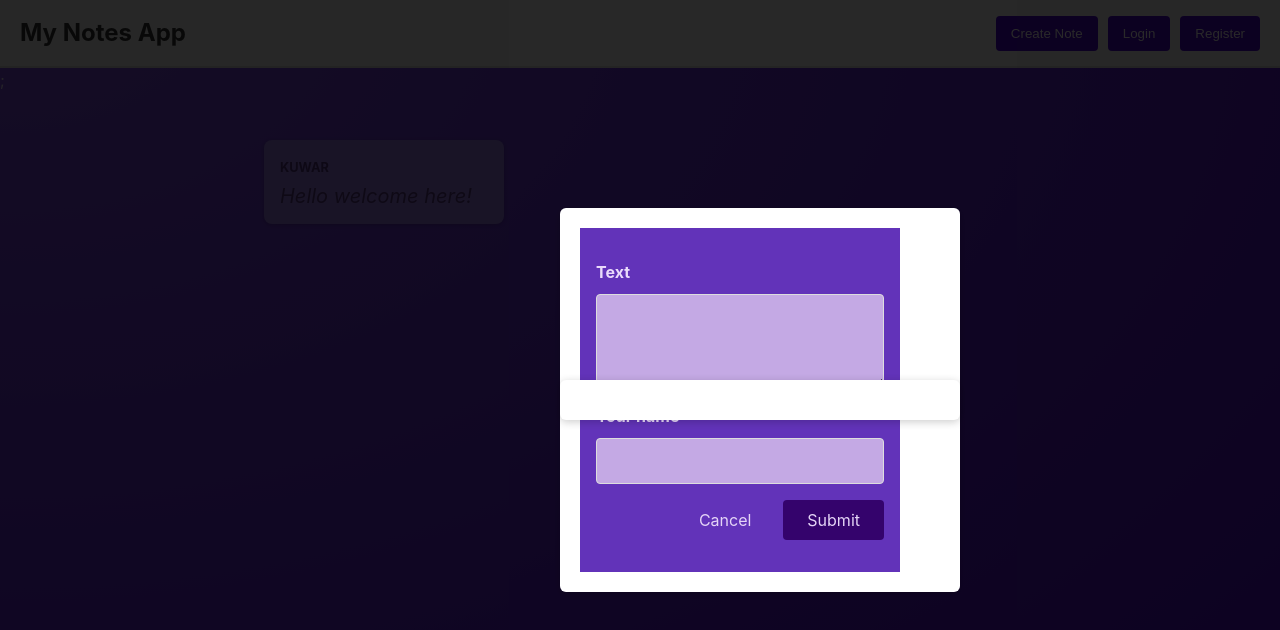
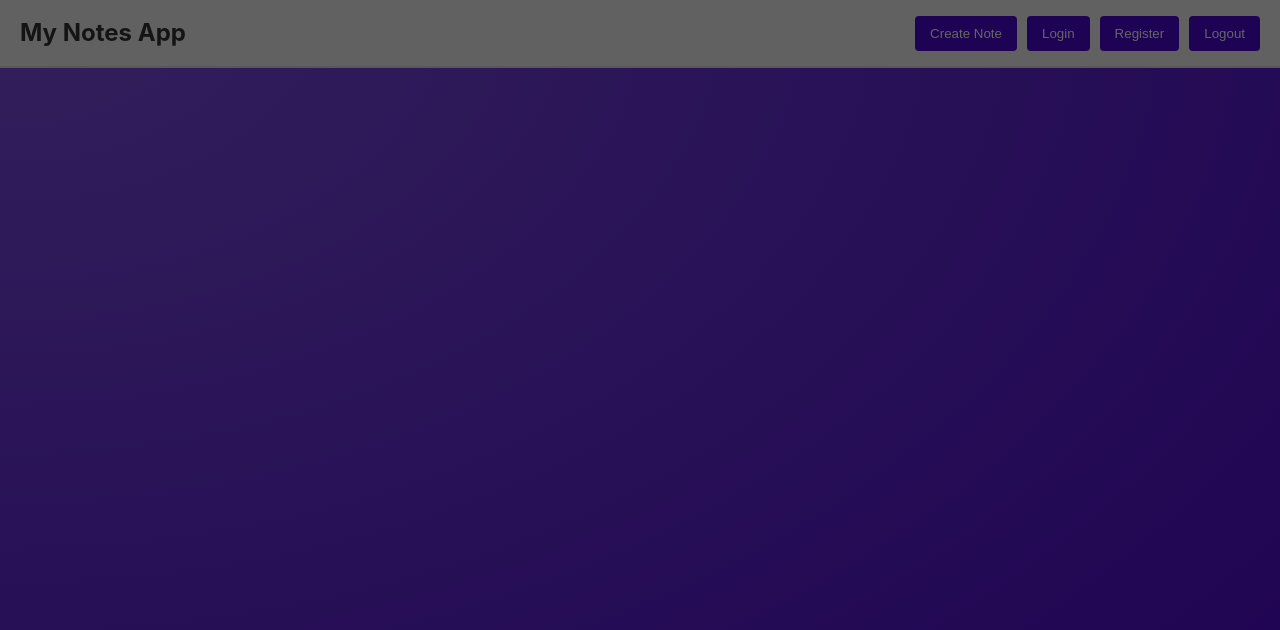
Before and after one commit to MindMate-PEC/MindMate, a React (Vite) app: page / in a window 1280 px wide. Both pictures are taken after a click on the button "Create Note". Shown: the top 630 px of the page. Built offline with nearby package versions, Linux system fonts and the light colour scheme.

Commit message:
integrating front end and backend step 3

```diff
--- a/src/App.jsx
+++ b/src/App.jsx
@@ -1,24 +1,30 @@
-import { useState } from 'react';
-import PostList from './Components/PostList';
-import MainHeader from './Components/MainHeader';
-import Modal from './Components/Modal';  // Import Modal component
-import Login from './Components/Login';              // Import Login component
-import Register from './Components/Register';        // Import Register component
-import styles from './App.module.css';
+import { useState } from "react";
+import PostList from "./Components/PostList";
+import MainHeader from "./Components/MainHeader";
+import Modal from "./Components/Modal"; // Import Modal component
+import Login from "./Components/Login"; // Import Login component
+import Register from "./Components/Register"; // Import Register component
+import styles from "./App.module.css";
 
 function App() {
   const [modalVisible, setModalVisible] = useState(false);
   const [isLoginVisible, setIsLoginVisible] = useState(false);
   const [isRegisterVisible, setIsRegisterVisible] = useState(false);
+  const [isLogoutVisible, setIsLogoutVisible] = useState(false);
 
   function hideModalVisible(event) {
     setModalVisible(false);
     setIsLoginVisible(false);
     setIsRegisterVisible(false);
+    setIsLogoutVisible(false);
   }
 
   function showModalVisible(event) {
     setModalVisible(true);
+  }
+
+  function showLogoutVisible(event) {
+    setLogoutVisible(true);
   }
 
   function showLoginModal(event) {
@@ -28,13 +34,18 @@ function App() {
   function showRegisterModal(event) {
     setIsRegisterVisible(true);
   }
-
+  function logout() {
+    localStorage.removeItem("token");
+    localStorage.removeItem("userId");
+    window.location.reload();
+  }
   return (
     <>
       <MainHeader
         onCreatePost={showModalVisible}
         onLogin={showLoginModal}
         onRegister={showRegisterModal}
+        logout={logout}
       />
       <PostList onStopPosting={hideModalVisible} isPosting={modalVisible} />
 
--- a/src/Components/Login.jsx
+++ b/src/Components/Login.jsx
@@ -1,29 +1,29 @@
-import React, { useState } from 'react';
-import styles from './Login.module.css'; // Import the CSS module
-import { loginUser } from '../api'; // Import the loginUser function from the api
+import React, { useState } from "react";
+import styles from "./Login.module.css"; // Import the CSS module
+import { loginUser } from "../api"; // Import the loginUser function from the api
 
 function Login({ onClose }) {
-  const [email, setEmail] = useState('');
-  const [password, setPassword] = useState('');
-  const [errorMessage, setErrorMessage] = useState(''); // State for error messages
+  const [email, setEmail] = useState("");
+  const [password, setPassword] = useState("");
+  const [errorMessage, setErrorMessage] = useState(""); // State for error messages
 
   const handleLogin = async (event) => {
     event.preventDefault();
-    setErrorMessage(''); // Clear previous error message
+    setErrorMessage(""); // Clear previous error message
 
     try {
       // Call the login API
       const data = await loginUser(email, password);
 
       // Assuming the response contains user data and token, you can store the token in local storage/session
-      localStorage.setItem('token', data.token);
-      localStorage.setItem('userId', data.userId);
-
+      localStorage.setItem("token", data.token);
+      localStorage.setItem("userId", data.userId);
+      window.location.reload();
       // Optionally handle successful login (e.g., redirect, update state, etc.)
       onClose(); // Close modal after successful login
     } catch (error) {
       // If an error occurs, set the error message to display it
-      setErrorMessage(error.message || 'Login failed. Please try again.');
+      setErrorMessage(error.message || "Login failed. Please try again.");
     }
   };
 
@@ -51,8 +51,16 @@ function Login({ onClose }) {
         {errorMessage && <p className={styles.error}>{errorMessage}</p>}
 
         <div className={styles.buttonGroup}>
-          <button type="submit" className={styles.submitButton}>Login</button>
-          <button type="button" className={styles.cancelButton} onClick={onClose}>Cancel</button>
+          <button type="submit" className={styles.submitButton}>
+            Login
+          </button>
+          <button
+            type="button"
+            className={styles.cancelButton}
+            onClick={onClose}
+          >
+            Cancel
+          </button>
         </div>
       </form>
     </div>
--- a/src/Components/MainHeader.jsx
+++ b/src/Components/MainHeader.jsx
@@ -39,7 +39,7 @@
 import React from 'react';
 import styles from './MainHeader.module.css'; // Import the CSS module
 
-function MainHeader({ onCreatePost, onLogin, onRegister }) {
+function MainHeader({ onCreatePost, onLogin, onRegister, logout }) {
   return (
     <header className={styles.header}>
       <h1 className={styles.title}>My Notes App</h1>
@@ -47,6 +47,7 @@ function MainHeader({ onCreatePost, onLogin, onRegister }) {
         <button className={styles.button} onClick={onCreatePost}>Create Note</button>
         <button className={styles.button} onClick={onLogin}>Login</button>
         <button className={styles.button} onClick={onRegister}>Register</button>
+        <button className={styles.button} onClick={logout}>Logout</button>
       </div>
     </header>
   );
--- a/src/Components/Modal.jsx
+++ b/src/Components/Modal.jsx
@@ -1,11 +1,14 @@
 import classes from './Modal.module.css'
 
 function Modal (props) {
-    return (<>
-    <div className = {classes.backdrop} onClick = {props.changeModal}/>
-    <dialog open className = {classes.modal} >{props.children}</dialog>
-
-    </>)
+    return (
+        <>
+            <div className={classes.backdrop} onClick={props.changeModal} />
+            <dialog open className={classes.modal} onClick={(e) => e.stopPropagation()}>
+                {props.children}
+            </dialog>
+        </>
+    );
 }
 
 export default Modal;
--- a/src/Components/Modal.module.css
+++ b/src/Components/Modal.module.css
@@ -1,28 +1,3 @@
-/* .backdrop {
-    position: fixed;
-    top: 0;
-    left: 0;
-    width: 100%;
-    height: 100vh;
-    background-color: rgba(0, 0, 0, 0.6);
-    z-index: 100;
-  }
-
-  .modal {
-    border: none;
-    border-radius: 6px;
-    box-shadow: 0 2px 8px rgba(0, 0, 0, 0.2);
-    padding: 0;
-    overflow: hidden;
-    z-index: 1;
-  }
-
-
-
-.modal button {
-  z-index: 1000; /* Ensure buttons have a higher z-index too
-} */
-
 
 .backdrop {
   position: fixed;
@@ -31,7 +6,7 @@
   width: 100%;
   height: 100vh;
   background-color: rgba(0, 0, 0, 0.6);
-  z-index: 999; /* Ensure backdrop is behind the modal */
+  z-index: 999;
 }
 
   .modal {
@@ -39,17 +14,16 @@
     top: 50%;
     left: 50%;
     transform: translate(-50%, -50%);
-  background-color: #fff; /* Ensure background is visible */
-  border: none;
+    background-color: #fff;
+    border: none; /* Explicitly remove the border */
     border-radius: 6px;
     box-shadow: 0 2px 8px rgba(0, 0, 0, 0.2);
-  padding: 20px;
-  overflow: hidden;
-  z-index: 1000; /* Ensure modal is on top */
-  width: 90%; /* For responsiveness */
-  max-width: 400px; /* Limit maximum size */
-  height: auto;
+    padding: 0; /* Set padding to zero */
+    z-index: 1000;
+    width: 90%;
+    max-width: 400px;
   }
+
 
 .modal button {
   z-index: 1001;
@@ -68,10 +42,13 @@
   justify-content: space-between;
   margin-top: 15px;
 }
+.modal-content {
+  padding: 20px;
+}
 
 .submitButton, .cancelButton {
   padding: 10px 20px;
-  background-color: #6c5ce7; /* Example color */
+  background-color: #6c5ce7;
   border: none;
   color: white;
   cursor: pointer;
@@ -79,9 +56,9 @@
 }
 
 .submitButton {
-  background-color: #6c5ce7; /* Purple */
+  background-color: #6c5ce7;
 }
 
 .cancelButton {
-  background-color: #d63031; /* Red */
+  background-color: #d63031;
 }
--- a/src/Components/NewPost.jsx
+++ b/src/Components/NewPost.jsx
@@ -1,37 +1,76 @@
-import { useState } from 'react';
-import classes from './NewPost.module.css';
+import { useState } from "react";
+import classes from "./NewPost.module.css";
+import { createNote } from "../api";
 
 function NewPost(props) {
   const [enteredBody, setEnteredBody] = useState("");
-    function bodyChangeHandler (event) {
+  function bodyChangeHandler(event) {
     setEnteredBody(event.target.value);
   }
   const [enteredAuthor, setEnteredAuthor] = useState("");
-    function authorChangeHandler (event) {
+  function authorChangeHandler(event) {
     setEnteredAuthor(event.target.value);
   }
-    function onSubmit(event){
+  async function onSubmit(event) {
     event.preventDefault();
-      const PostData = {
-        body: enteredBody,
-        author: enteredAuthor
+    // const PostData = {
+    //   body: enteredBody,
+    //   author: enteredAuthor
+    // }
+    // console.log(PostData);
+
+    try {
+      // Fetch the userId from localStorage
+      const userId = localStorage.getItem("userId");
+      if (!userId) {
+        throw new Error("User ID is missing. Please log in again.");
       }
-      console.log(PostData);
+      // console.log("userId", userId);
+      // Call the createNote API
+      console.log(userId, enteredAuthor, enteredBody);
+      const data = await createNote({
+        userId,
+        heading: enteredAuthor,
+        content: enteredBody,
+      });
+      window.location.reload();
+      // On successful creation, close the modal
       props.onCancel();
+    } catch (error) {
+      console.error("Error occurred:", error); // Log the full error
+      if (error.response) {
+        // Server responded with a status other than 2xx
+        console.error(
+          "Response error:",
+          error.response.data.error || "Request failed"
+        );
+        throw new Error(error.response.data.error || "Request failed");
+      } else if (error.request) {
+        // Request was made but no response was received
+        console.error("No response from server");
+        throw new Error("No response from server");
+      } else {
+        // Other errors
+        console.error("Error message:", error.message);
+        throw new Error("Something went wrong");
+      }
+    }
   }
   return (
     <form className={classes.form}>
       <p>
         <label htmlFor="body">Text</label>
-        <textarea id="body" required rows={3} onChange = {bodyChangeHandler}/>
+        <textarea id="body" required rows={3} onChange={bodyChangeHandler} />
       </p>
       <p>
         <label htmlFor="name">Your name</label>
-        <input type="text" id="name" required onChange={authorChangeHandler}/>
+        <input type="text" id="name" required onChange={authorChangeHandler} />
       </p>
-      <p className = {classes.actions}>
-      <button type = "button" onClick = {props.onCancel}>Cancel</button>
-      <button onClick = {onSubmit}>Submit</button>
+      <p className={classes.actions}>
+        <button type="button" onClick={props.onCancel}>
+          Cancel
+        </button>
+        <button onClick={onSubmit}>Submit</button>
       </p>
     </form>
   );
--- a/src/Components/PostList.jsx
+++ b/src/Components/PostList.jsx
@@ -1,24 +1,71 @@
-import Post from './Post'
-import classes from './PostList.module.css'
-import NewPost from './NewPost'
-import {useState} from 'react'
-import Modal from './Modal'
-function PostList (props) {
+import Post from './Post';
+import classes from './PostList.module.css';
+import NewPost from './NewPost';
+import { useState, useEffect } from 'react';
+import Modal from './Modal';
+import { fetchNotes } from '../api'; // Import the fetchNotes function
 
-    let modelContent;
+function PostList(props) {
+  const [notes, setNotes] = useState([]);
+  const [token, setToken] = useState(null);
+  const [userId, setUserId] = useState(null);
 
-    if(props.isPosting){
-        modelContent = (<Modal changeModal = {props.onStopPosting}>
-            <NewPost onCancel = {props.onStopPosting}/>
-            </Modal>);
+  // Use useEffect to check for token and userId on component mount
+  useEffect(() => {
+    // Fetch token and userId from localStorage
+    const storedToken = localStorage.getItem('token');
+    const storedUserId = localStorage.getItem('userId');
+
+    // If no token or userId found, do nothing
+    if (!storedToken || !storedUserId) {
+      return;
     }
-    return (
+
+    setToken(storedToken);
+    setUserId(storedUserId);
+
+    // Fetch notes if token and userId are available
+    async function loadNotes() {
+      try {
+        const data = await fetchNotes(storedToken, storedUserId);
+        setNotes(data); // Assuming `data` contains the list of notes
+      } catch (err) {
+        console.error('Failed to fetch notes:', err);
+      }
+    }
+
+    loadNotes(); // Call the function to load notes
+  }, []); // Empty dependency array to run only on component mount
+
+  let modalContent;
+
+  if (props.isPosting) {
+    modalContent = (
+      <Modal changeModal={props.onStopPosting}>
+        <NewPost onCancel={props.onStopPosting} />
+      </Modal>
+    );
+  }
+
+  // If no token/userId found or no notes, show nothing
+  if (!token || !userId) {
+    return null; // Render nothing
+  }
+
+  return (
     <>
-    {modelContent};
-    <ul className = {classes.posts}>
-    <Post author = "Kuwar" body = "Hello welcome here!"/>
-    </ul>
-    </>);
+      {modalContent}
+      <ul className={classes.posts}>
+        {notes.length > 0 ? (
+          notes.map((note) => (
+            <Post key={note.id} author={note.heading} body={note.content} />
+          ))
+        ) : (
+          <p>No notes found.</p>
+        )}
+      </ul>
+    </>
+  );
 }
 
 export default PostList;
--- a/src/api.js
+++ b/src/api.js
@@ -30,7 +30,7 @@ export const loginUser = async (email, password) => {
 };
 
 // Create a new note
-export const createNote = async (userId, heading, content) => {
+export const createNote = async ({ userId, heading, content }) => {
   try {
     const response = await axios.post(`${API_URL}/notes/postNote`, {
       userId,
@@ -39,7 +39,12 @@ export const createNote = async (userId, heading, content) => {
     });
     return response.data;
   } catch (error) {
-    throw error.response.data;
+    // More generalized error handling
+    if (error.response && error.response.data) {
+      throw new Error(error.response.data.error || "An error occurred");
+    } else {
+      throw new Error("Network error. Please try again.");
+    }
   }
 };
 
```
Also changed, not shown: src/Components/CreateNote.jsx (+24 -9 lines). Lines whose indentation alone changed are shown as unchanged.
